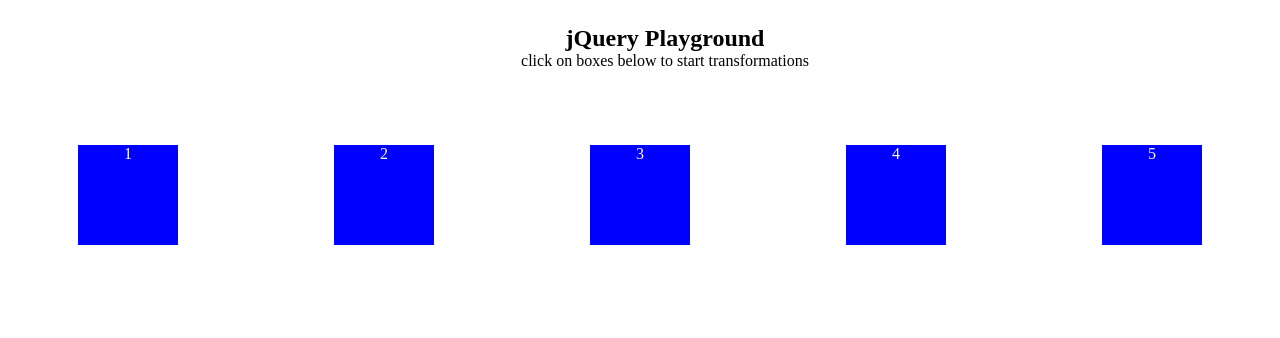
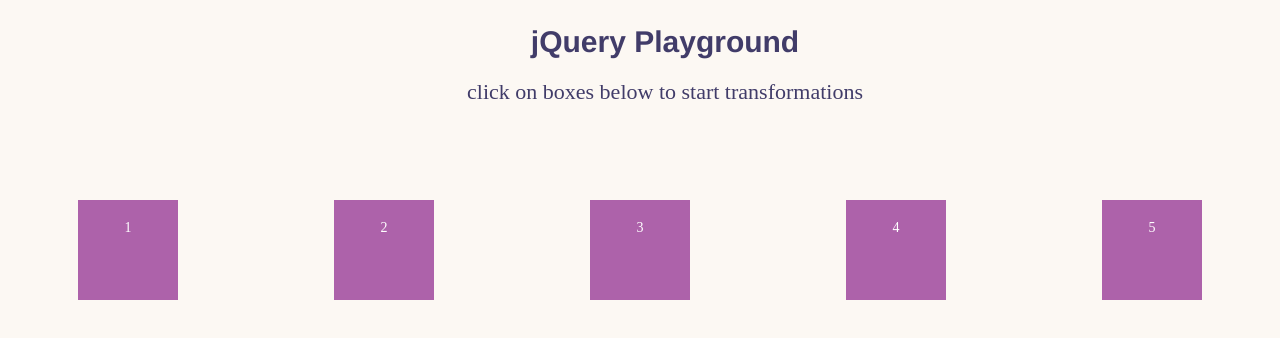
Before and after one commit to AlisonAspen/jQuery_Practice, a plain HTML site: page index.html in a window 1280 px wide. Shown: the top 338 px of the page. Drawn offline with nearby package versions, Linux system fonts and the light colour scheme.

Commit message:
fixed jquery

```diff
--- a/index.html
+++ b/index.html
@@ -16,17 +16,17 @@
           </div>
           <div class="wrapper">
                <!--changing size on click -->
-               <div class="static one">1</div>
+               <div class="static one"><p>1</p></div>
 
-               <div class="static two">2</div>
+               <div class="static two"><p>2</p></div>
 
                <!--changing color and animating color change -->
-               <div class="static three">3</div>
+               <div class="static three"><p>3</p></div>
 
-               <div class="static four">4</div>
+               <div class="static four"><p>4</p></div>
 
                <!--changing size and color within an animation-->
-               <div class="five">5</div>
+               <div class="five"><p>5</p></div>
           </div>
 
 
--- a/js/jquery_practice.js
+++ b/js/jquery_practice.js
@@ -12,12 +12,12 @@ $(".two").click(function(){
 
 $(".three").hover(function(){
      $(".one").css({
-          "background-color": "yellow",
+          "background-color": "#4a47a3",
           "height": "50px",
           "width": "50px",
      });
      $(".three").css({
-          "background-color": "yellow",
+          "background-color": "#4a47a3",
           "height": "50px",
           "width": "50px",
      });
--- a/style/main.css
+++ b/style/main.css
@@ -1,6 +1,9 @@
 *{
      margin: 0px;
      padding: 0px;
+}
+body {
+     background-color: #fcf8f3;
 }
 .title {
      padding: 25px;
@@ -9,10 +12,17 @@
      text-align: center;
 }
 .title h2 {
-
+     font-size: 30px;
+     font-family: "Helvetica";
+     color: #413C69;
 }
 .title p {
-
+     font-size: 22px;
+     color: #413C69;
+}
+p {
+     padding: 20px;
+     font-size: 14px;
 }
 /* create classes to toggle for jQuery fun */
 .wrapper {
@@ -24,14 +34,14 @@
 .static {
      width: 100px;
      height: 100px;
-     background-color: blue;
+     background-color: #ad62aa;
      text-align: center;
      color: white;
 }
 .five {
      height: 100px;
      width: 100px;
-     background-color: blue;
+     background-color: #ad62aa;
      text-align: center;
      color: white;
 }
```
